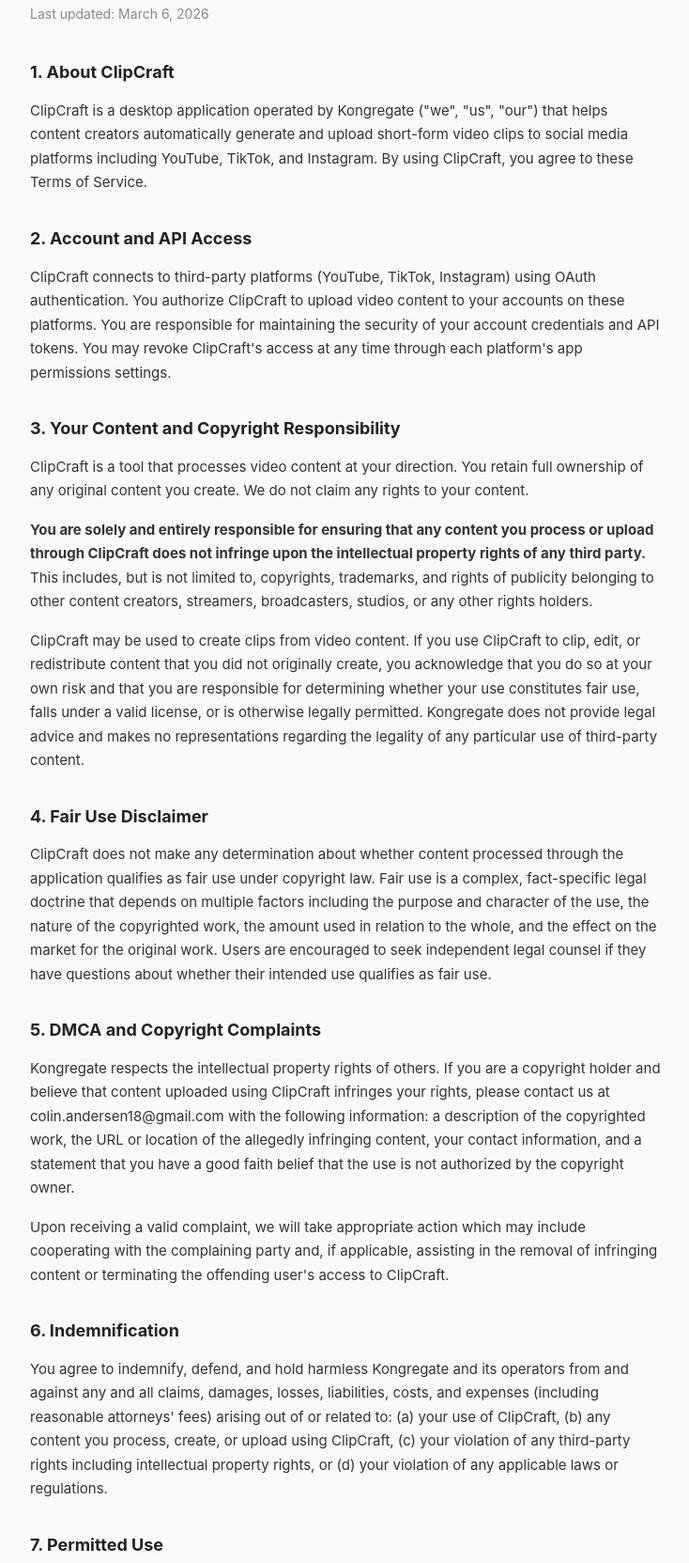
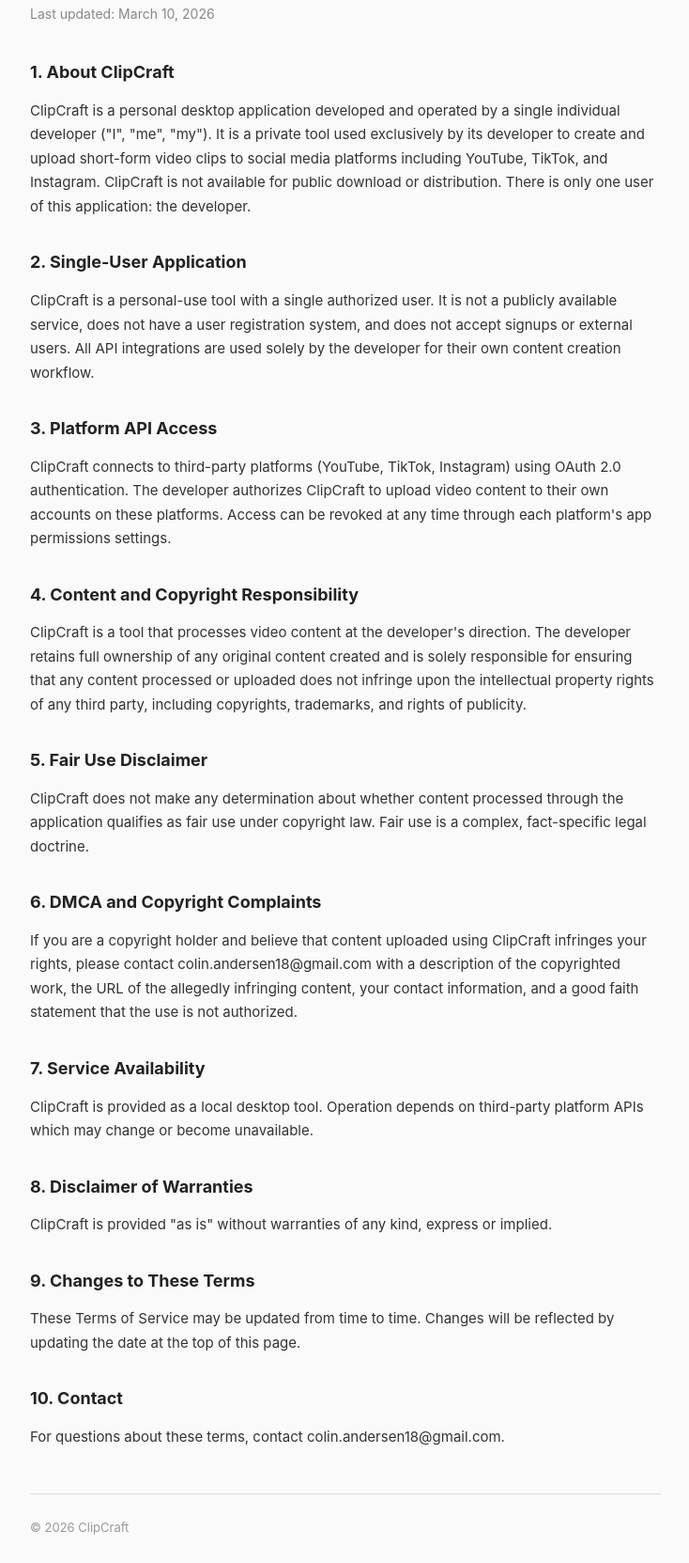
Before and after one commit to colinawith-lab/clipcraft, a plain HTML site: page terms.html in a window 1280 px wide. Shown: the part 101-1764 px from the top of the page at 94% size, without its empty margins (272-1006 px from the left). Drawn offline with Linux system fonts and the light colour scheme.

Commit message:
Update TOS to reflect single-user personal app

```diff
--- a/terms.html
+++ b/terms.html
@@ -18,52 +18,40 @@
 <body>
     <div class="container">
         <h1>Terms of Service</h1>
-        <p class="updated">Last updated: March 6, 2026</p>
+        <p class="updated">Last updated: March 10, 2026</p>
 
         <h2>1. About ClipCraft</h2>
-        <p>ClipCraft is a desktop application operated by Kongregate ("we", "us", "our") that helps content creators automatically generate and upload short-form video clips to social media platforms including YouTube, TikTok, and Instagram. By using ClipCraft, you agree to these Terms of Service.</p>
+        <p>ClipCraft is a personal desktop application developed and operated by a single individual developer ("I", "me", "my"). It is a private tool used exclusively by its developer to create and upload short-form video clips to social media platforms including YouTube, TikTok, and Instagram. ClipCraft is not available for public download or distribution. There is only one user of this application: the developer.</p>
 
-        <h2>2. Account and API Access</h2>
-        <p>ClipCraft connects to third-party platforms (YouTube, TikTok, Instagram) using OAuth authentication. You authorize ClipCraft to upload video content to your accounts on these platforms. You are responsible for maintaining the security of your account credentials and API tokens. You may revoke ClipCraft's access at any time through each platform's app permissions settings.</p>
+        <h2>2. Single-User Application</h2>
+        <p>ClipCraft is a personal-use tool with a single authorized user. It is not a publicly available service, does not have a user registration system, and does not accept signups or external users. All API integrations are used solely by the developer for their own content creation workflow.</p>
 
-        <h2>3. Your Content and Copyright Responsibility</h2>
-        <p>ClipCraft is a tool that processes video content at your direction. You retain full ownership of any original content you create. We do not claim any rights to your content.</p>
-        <p><strong>You are solely and entirely responsible for ensuring that any content you process or upload through ClipCraft does not infringe upon the intellectual property rights of any third party.</strong> This includes, but is not limited to, copyrights, trademarks, and rights of publicity belonging to other content creators, streamers, broadcasters, studios, or any other rights holders.</p>
-        <p>ClipCraft may be used to create clips from video content. If you use ClipCraft to clip, edit, or redistribute content that you did not originally create, you acknowledge that you do so at your own risk and that you are responsible for determining whether your use constitutes fair use, falls under a valid license, or is otherwise legally permitted. Kongregate does not provide legal advice and makes no representations regarding the legality of any particular use of third-party content.</p>
+        <h2>3. Platform API Access</h2>
+        <p>ClipCraft connects to third-party platforms (YouTube, TikTok, Instagram) using OAuth 2.0 authentication. The developer authorizes ClipCraft to upload video content to their own accounts on these platforms. Access can be revoked at any time through each platform's app permissions settings.</p>
 
-        <h2>4. Fair Use Disclaimer</h2>
-        <p>ClipCraft does not make any determination about whether content processed through the application qualifies as fair use under copyright law. Fair use is a complex, fact-specific legal doctrine that depends on multiple factors including the purpose and character of the use, the nature of the copyrighted work, the amount used in relation to the whole, and the effect on the market for the original work. Users are encouraged to seek independent legal counsel if they have questions about whether their intended use qualifies as fair use.</p>
+        <h2>4. Content and Copyright Responsibility</h2>
+        <p>ClipCraft is a tool that processes video content at the developer's direction. The developer retains full ownership of any original content created and is solely responsible for ensuring that any content processed or uploaded does not infringe upon the intellectual property rights of any third party, including copyrights, trademarks, and rights of publicity.</p>
 
-        <h2>5. DMCA and Copyright Complaints</h2>
-        <p>Kongregate respects the intellectual property rights of others. If you are a copyright holder and believe that content uploaded using ClipCraft infringes your rights, please contact us at colin.andersen18@gmail.com with the following information: a description of the copyrighted work, the URL or location of the allegedly infringing content, your contact information, and a statement that you have a good faith belief that the use is not authorized by the copyright owner.</p>
-        <p>Upon receiving a valid complaint, we will take appropriate action which may include cooperating with the complaining party and, if applicable, assisting in the removal of infringing content or terminating the offending user's access to ClipCraft.</p>
+        <h2>5. Fair Use Disclaimer</h2>
+        <p>ClipCraft does not make any determination about whether content processed through the application qualifies as fair use under copyright law. Fair use is a complex, fact-specific legal doctrine.</p>
 
-        <h2>6. Indemnification</h2>
-        <p>You agree to indemnify, defend, and hold harmless Kongregate and its operators from and against any and all claims, damages, losses, liabilities, costs, and expenses (including reasonable attorneys' fees) arising out of or related to: (a) your use of ClipCraft, (b) any content you process, create, or upload using ClipCraft, (c) your violation of any third-party rights including intellectual property rights, or (d) your violation of any applicable laws or regulations.</p>
+        <h2>6. DMCA and Copyright Complaints</h2>
+        <p>If you are a copyright holder and believe that content uploaded using ClipCraft infringes your rights, please contact colin.andersen18@gmail.com with a description of the copyrighted work, the URL of the allegedly infringing content, your contact information, and a good faith statement that the use is not authorized.</p>
 
-        <h2>7. Permitted Use</h2>
-        <p>ClipCraft is intended for personal and commercial content creation. You agree not to use ClipCraft to: upload content that violates any applicable laws; infringe on third-party intellectual property rights; violate the terms of service or community guidelines of any connected platform; engage in systematic or large-scale infringement of copyrighted material; or misrepresent the origin or ownership of uploaded content.</p>
+        <h2>7. Service Availability</h2>
+        <p>ClipCraft is provided as a local desktop tool. Operation depends on third-party platform APIs which may change or become unavailable.</p>
 
-        <h2>8. Account Consequences</h2>
-        <p>You acknowledge that uploading content through ClipCraft may result in copyright strikes, content removal, account suspensions, or other penalties imposed by third-party platforms (YouTube, TikTok, Instagram). Kongregate is not responsible for any consequences to your accounts on these platforms resulting from your use of ClipCraft, including but not limited to DMCA strikes, Content ID claims, account termination, or demonetization.</p>
+        <h2>8. Disclaimer of Warranties</h2>
+        <p>ClipCraft is provided "as is" without warranties of any kind, express or implied.</p>
 
-        <h2>9. Service Availability</h2>
-        <p>ClipCraft is provided as a local desktop tool. We do not guarantee uninterrupted operation, as functionality depends on third-party platform APIs which may change or become unavailable. We are not responsible for upload failures caused by API changes, rate limits, or platform outages.</p>
+        <h2>9. Changes to These Terms</h2>
+        <p>These Terms of Service may be updated from time to time. Changes will be reflected by updating the date at the top of this page.</p>
 
-        <h2>10. Disclaimer of Warranties</h2>
-        <p>ClipCraft is provided "as is" without warranties of any kind, express or implied. We do not warrant that the application will meet your specific requirements, that it will operate error-free, or that any content uploaded through ClipCraft will be free from copyright claims or other legal challenges.</p>
-
-        <h2>11. Limitation of Liability</h2>
-        <p>To the fullest extent permitted by law, Kongregate shall not be liable for any indirect, incidental, special, or consequential damages arising from your use of ClipCraft, including but not limited to loss of content, account restrictions, platform penalties, copyright claims, legal fees, or any damages resulting from third-party intellectual property disputes.</p>
-
-        <h2>12. Changes to These Terms</h2>
-        <p>We may update these Terms of Service from time to time. Continued use of ClipCraft after changes constitutes acceptance of the updated terms.</p>
-
-        <h2>13. Contact</h2>
-        <p>If you have questions about these terms, you can reach us at colin.andersen18@gmail.com.</p>
+        <h2>10. Contact</h2>
+        <p>For questions about these terms, contact colin.andersen18@gmail.com.</p>
 
         <div class="footer">
-            &copy; 2026 Kongregate / ClipCraft
+            &copy; 2026 ClipCraft
         </div>
     </div>
 </body>
```
